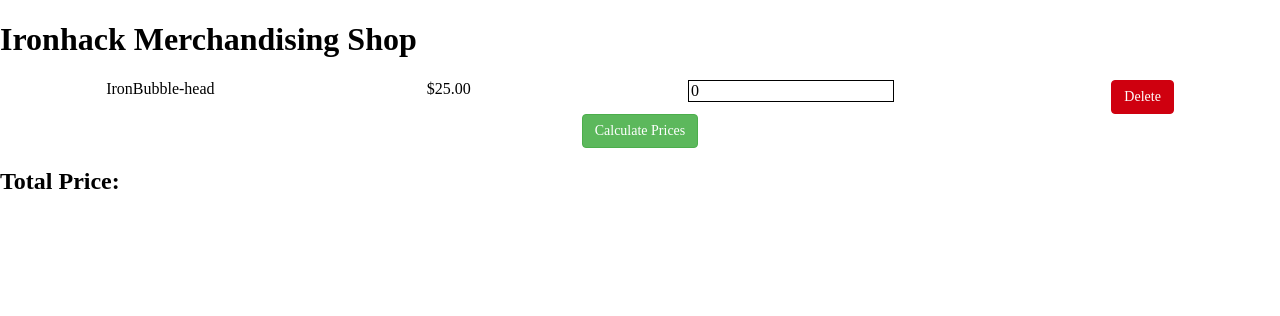
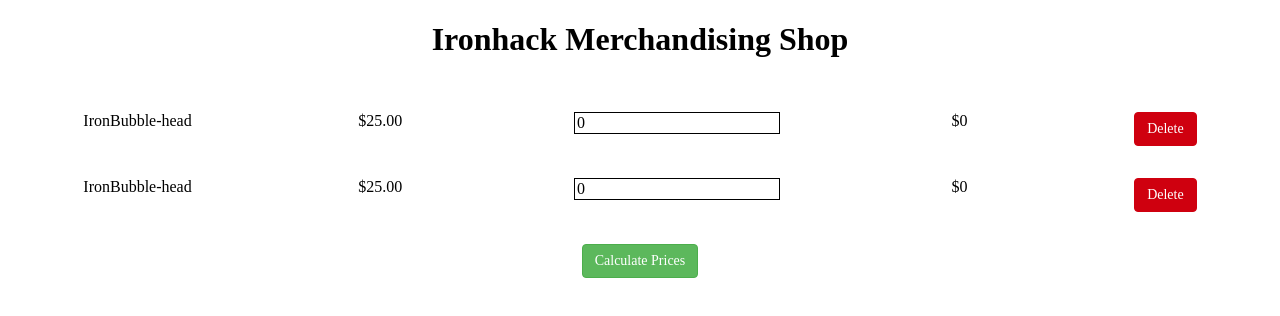
Before and after one commit to ironhack-labs/lab-dom-ironhack-cart, a plain HTML site: page starter-code/index.html in a window 1280 px wide. Both pictures are taken after a click on the button "Calculate Prices". Drawn offline with nearby package versions, Linux system fonts and the light colour scheme.

Commit message:
segunda iteracion

```diff
--- a/starter-code/css/style.css
+++ b/starter-code/css/style.css
@@ -43,19 +43,22 @@
   margin: 0 5px;
 }
 
-header{
+.header{
+  width: 100%;
   display: flex;
   justify-content: center;
 }
 
 
 .divlinear{
+  margin-top: 2rem;
   display: flex;
   justify-content: space-around;
 }
 
 
 .divcalculate{
+  margin-top: 2rem;
   display: flex;
   justify-content: center;
 }
--- a/starter-code/index.html
+++ b/starter-code/index.html
@@ -14,12 +14,16 @@
 <body>
 
   <div>
-    <div class="header">
-      <h1>Ironhack Merchandising Shop</h1>
+    <div>
+      <div class="header">
+          <h1>Ironhack Merchandising Shop</h1>
+      </div>
     </div>
 
+
+
+
     <div class="divlinear">
-
       <div class="divproduct">
         <span class="product">
           IronBubble-head
@@ -27,28 +31,57 @@
       </div>
 
       <div class="divprices">
-        <span class="prices">
-          $25.00
-        </span>
+        <span class="prices">$25.00</span>
       </div>
 
       <div class="div buttoms">
         <label for=""></label>
         <input class="quantity" type="text" name="QTY" id="" value="0">
       </div>
-
+      <div>
+        <span class="total">
+          0
+        </span>
+      </div>
       <div class="divdelete">
         <button class="delete btn btn-delete">Delete</button>
       </div>
 
     </div>
 
-    <div class="divcalculate">
-      <button class="claculate btn btn-success">Calculate Prices</button>
-    </div>
-    <div class="totalprice">
-      <h2>Total Price: </h2>
-    </div>
+
+    <div class="divlinear">
+        <div class="divproduct">
+          <span class="product">
+            IronBubble-head
+          </span>
+        </div>
+
+        <div class="divprices">
+          <span class="prices">$25.00</span>
+        </div>
+
+        <div class="div buttoms">
+          <label for=""></label>
+          <input class="quantity" type="text" name="QTY" id="" value="0">
+        </div>
+        <div>
+          <span class="total">
+            0
+          </span>
+        </div>
+        <div class="divdelete">
+          <button class="delete btn btn-delete">Delete</button>
+        </div>
+
+      </div>
+
+      <div class="divcalculate ">
+        <button id="calc-prices-button" class="claculate btn btn-success">Calculate Prices</button>
+      </div>
+
+
+
   </div>
 </body>
 
--- a/starter-code/js/index.js
+++ b/starter-code/js/index.js
@@ -4,13 +4,25 @@
 
 function getPriceByProduct(itemNode){
 
+
 }
 
+
 function updatePriceByProduct(productPrice, index){
+  document.getElementsByClassName('total')[index].innerHTML =`$${productPrice}`;
 
 }
 
 function getTotalPrice() {
+  var elements = document.getElementsByClassName('prices').length;
+  for(i=0;i < elements; i++){
+    var oneprice = document.getElementsByClassName('prices')[i].textContent.substring(1)
+    var quantity = document.getElementsByTagName('input')[i].value;
+    oneprice = parseFloat(oneprice);
+    quantity = parseInt(quantity);
+    var mountprice = oneprice * quantity;
+    updatePriceByProduct(mountprice, i);
+  }
 
 }
 
@@ -39,12 +51,16 @@
 }
 
 window.onload = function(){
+
   var calculatePriceButton = document.getElementById('calc-prices-button');
   var createItemButton = document.getElementById('new-item-create');
   var deleteButtons = document.getElementsByClassName('btn-delete');
 
   calculatePriceButton.onclick = getTotalPrice;
-  createItemButton.onclick = createNewItem;
+  //createItemButton.onclick = createNewItem;
+
+
+
 
   for(var i = 0; i<deleteButtons.length ; i++){
     deleteButtons[i].onclick = deleteItem;
```
